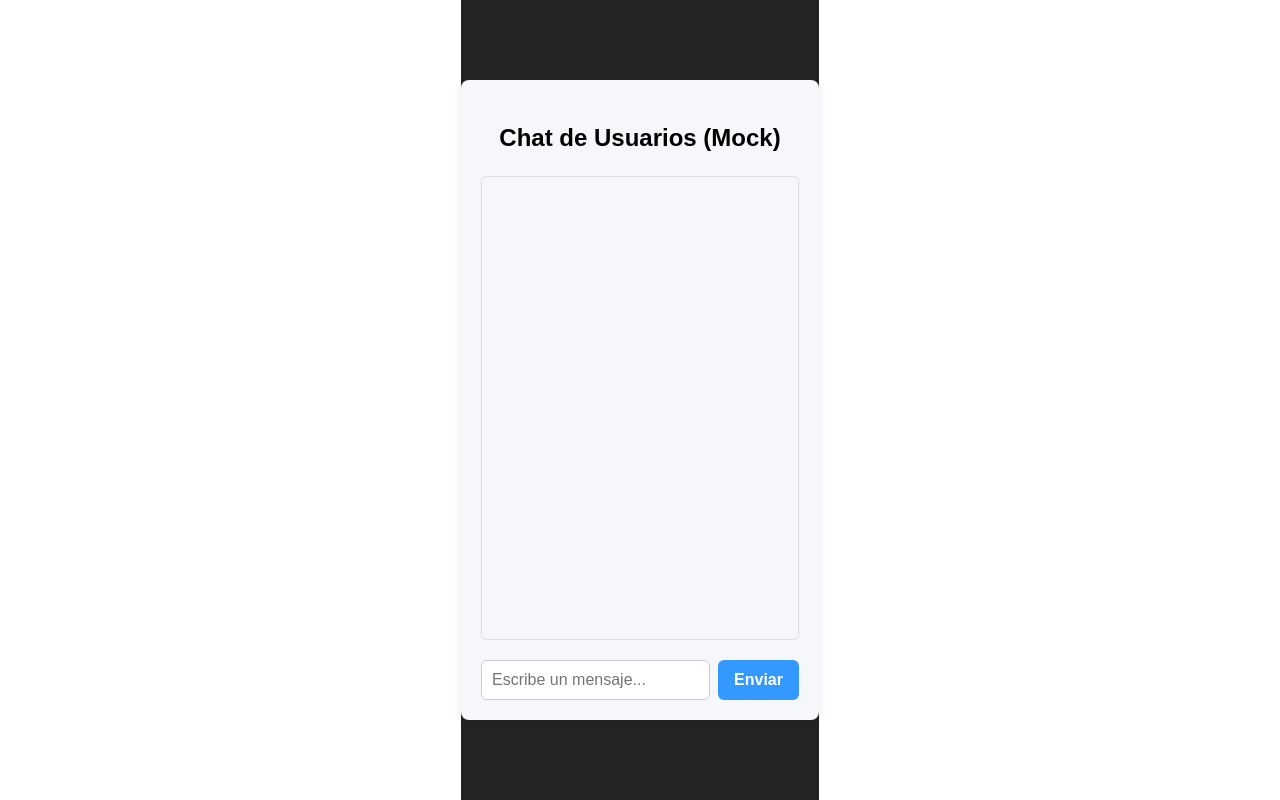
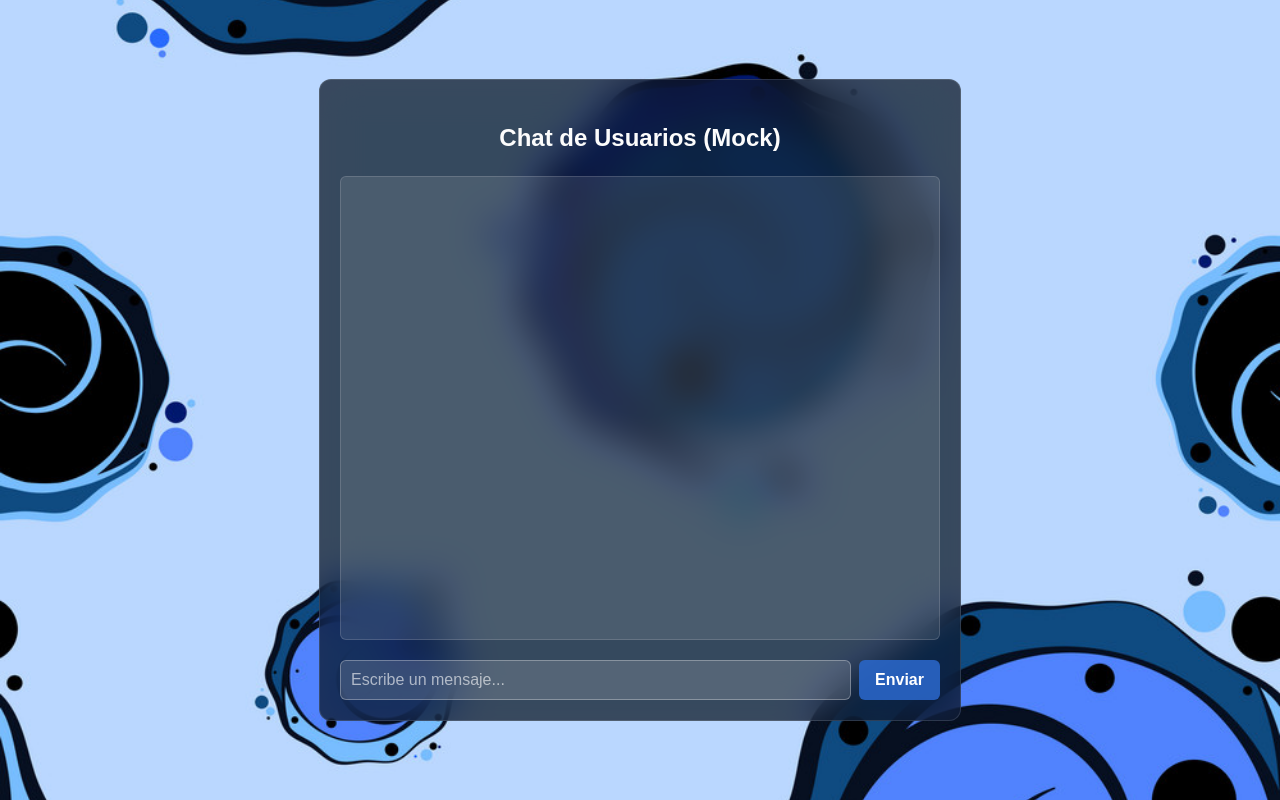
Before and after one commit to AleLinamol/fullstack-challenge, a React (Vite) app in the folder frontend/: page / in a window 1280 px wide. Built offline with nearby package versions, Linux system fonts and the light colour scheme.

Commit message:
feat: agrega estilos

```diff
--- a/frontend/src/components/ChatUI.css
+++ b/frontend/src/components/ChatUI.css
@@ -1,32 +1,36 @@
-/* ChatUI.css */
-
 /* Centrar el chat vertical y horizontalmente en toda la pantalla */
-html, body {
-  height: 100%;
+body {
+  display: flex;
+  justify-content: center;
+  align-items: center;
+  background-image: url('/bg.jpg');
+  background-size: cover;
+  background-repeat: no-repeat;
+  background-position: center;
+  height: 100vh;
   margin: 0;
-  display: flex;
-  justify-content: center; /* Centrado horizontal */
-  align-items: center;     /* Centrado vertical */
-  background-color: #242424;
 }
 
 .chat-container {
-  max-width: 80vw;
-  height: 80vw; /* altura igual al ancho en viewport units */
-  max-height: 600px;
-  max-width: 600px;
+  width: 600px;
+  height: 600px;
   padding: 20px;
   font-family: Arial, sans-serif;
-  background-color: #f5f7fa;
-  border-radius: 8px;
-  box-shadow: 0 2px 8px rgba(0,0,0,0.1);
+  background-color: rgba(17, 25, 40, 0.75);
+  backdrop-filter: blur(19px) saturate(180%);
+  border-radius: 12px;
+  border: 1px solid rgba(255, 255, 255, 0.125);
   display: flex;
   flex-direction: column;
-  /* margin eliminado para evitar conflicto con flex centering */
+
+  min-width: 600px;
+  min-height: 600px;
+  max-width: 600px;
+  max-height: 600px;
 }
 
 .chat-container h2 {
-  color: #000000;
+  color: #fcfcfc; /* color claro acorde con fondo oscuro */
   text-align: center;
   margin-bottom: 20px;
 }
@@ -34,14 +38,15 @@ html, body {
 .messages-container {
   flex-grow: 1;
   min-height: 300px;
-  border: 1px solid #ddd;
+  border: 1px solid rgba(255, 255, 255, 0.15);
   padding: 15px;
   overflow-y: auto;
-  /* background-color: #ffffff;  <-- eliminado para fondo transparente */
   border-radius: 6px;
   margin-bottom: 10px;
   display: flex;
   flex-direction: column;
+  background-color: rgba(255, 255, 255, 0.1); /* fondo sutil translucido */
+  color: #cbd5e1; /* texto claro */
 }
 
 .message-bubble {
@@ -51,63 +56,73 @@ html, body {
   border-radius: 12px;
   white-space: pre-wrap;
   word-break: break-word;
-  box-shadow: 0 1px 3px rgba(0,0,0,0.1);
+  box-shadow: 0 1px 3px rgba(0,0,0,0.3);
+  font-size: 14px;
 }
 
 .message-bubble.user {
   align-self: flex-end;
-  background-color: #d0e7ff;
-  color: #003366;
+  background-color: rgba(68, 173, 233, 0.757);  /* azul cornflower semi transparente */
+  color: #f0f8ff;  /* texto muy claro */
+  font-weight: 600;
 }
 
 .message-bubble.system {
   align-self: flex-start;
-  background-color: #e8e8e8;
-  color: #333333;
+  background-color: rgba(71, 67, 188, 0.175);
+  color: #d1d5db;
+  font-weight: 500;
 }
 
 .message-bubble.error {
   align-self: flex-start;
-  background-color: #ffe6e6;
-  color: #cc0000;
+  background-color: #f06f6fbd; /* rojo intenso */
+  color: #fff0f0;
+  font-weight: 700;
 }
 
 .message-error-examples {
   margin-top: 6px;
   font-style: italic;
   font-size: 12px;
-  color: #666666;
+  color: #94a3b8; /* gris claro */
 }
 
 .message-input-container {
   display: flex;
   margin-top: 10px;
-
 }
 
 .message-input {
   flex-grow: 1;
   padding: 10px;
   border-radius: 6px;
-  border: 1px solid #ccc;
+  border: 1px solid rgba(255, 255, 255, 0.3);
   font-size: 16px;
-  outline-color: #3399ff;
-  background-color: rgb(255, 255, 255);
-  color: black; /* Este es el cambio para hacer el texto negro */
+  outline-color: #7f9cf5; /* azul pastel */
+  background-color: rgba(255, 255, 255, 0.15);
+  color: #f0f4f8; /* texto claro */
+  transition: background-color 0.3s, border-color 0.3s;
 }
 
+.message-input::placeholder {
+  color: rgba(255, 255, 255, 0.6);
+}
 
+.message-input:focus {
+  background-color: rgba(255, 255, 255, 0.3);
+  border-color: #a3bffa;
+}
 
 .message-input:disabled {
-  background-color: #f0f0f0;
+  background-color: rgba(255, 255, 255, 0.05);
+  color: #777;
 }
-
-
 
 .send-button {
   margin-left: 8px;
   padding: 10px 16px;
-  background-color: #3399ff;
+  background-color: #2a68cbde; /* azul vivo */
   color: white;
   border: none;
   border-radius: 6px;
@@ -118,10 +133,11 @@ html, body {
 }
 
 .send-button:disabled {
-  background-color: #a0c4ff;
+  background-color: #93c5fd; /* azul más pálido */
   cursor: not-allowed;
+  color: #e0e7ff;
 }
 
 .send-button:not(:disabled):hover {
-  background-color: #267acc;
+  background-color: #2563eb; /* azul intenso */
 }
```
Also changed, not shown: frontend/public/bg.jpg (added).
